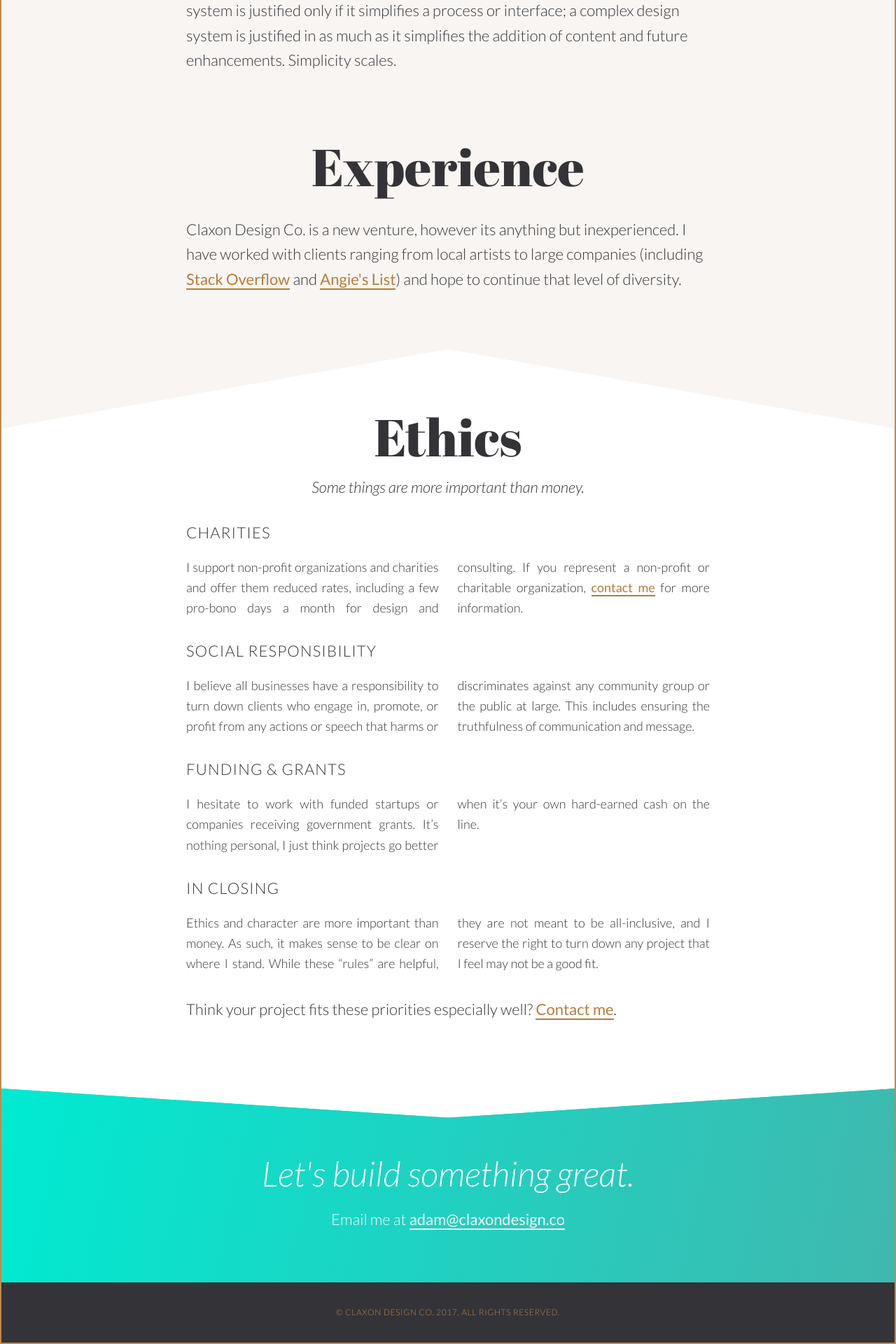
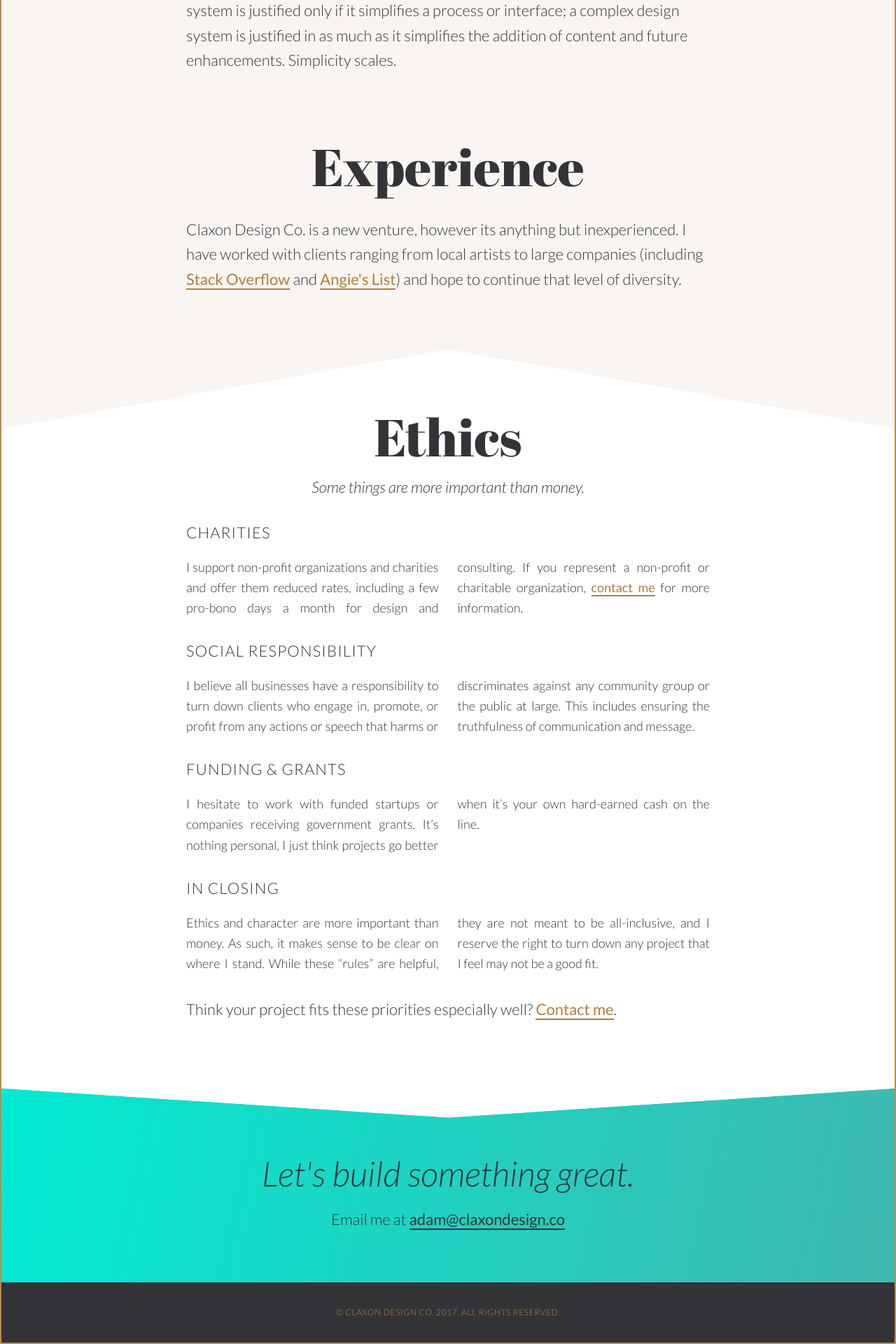
Before and after one commit to claxondesignco/claxondesignco.github.io, a Jekyll site: the page built from index.html, in a window 1280 px wide. Shown: the part 691-2611 px from the top of the page at 70% size. Built offline with Jekyll 4.4.1, drawn with Linux system fonts in a browser that asks for light colours.

Commit message:
CTA section: more accessible type.

```diff
--- a/_sass/_cta.sass
+++ b/_sass/_cta.sass
@@ -7,7 +7,7 @@
   background-image: -ms-linear-gradient(left top, #00ead2, #40b8af)
   background-image: linear-gradient(left top, #00ead2, #40b8af)
   filter: progid:DXImageTransform.Microsoft.gradient(GradientType=1,StartColorStr='#00ead2', EndColorStr='#40b8af')
-  color: #FFF
+  color: $text
   -webkit-clip-path: polygon(50% 15%, 100% 0, 100% 100%, 0 100%, 0 0)
   clip-path: polygon(50% 15%, 100% 0, 100% 100%, 0 100%, 0 0)
   padding: ms(8) 5% ms(4)
@@ -34,10 +34,10 @@
       margin-bottom: ms(0)
 
   a
-    color: $background
+    color: $text
 
     &:hover
-      color: $text
+      color: #fff
 
   & + footer[role=contentinfo]::before
     background-color: $accent
```
